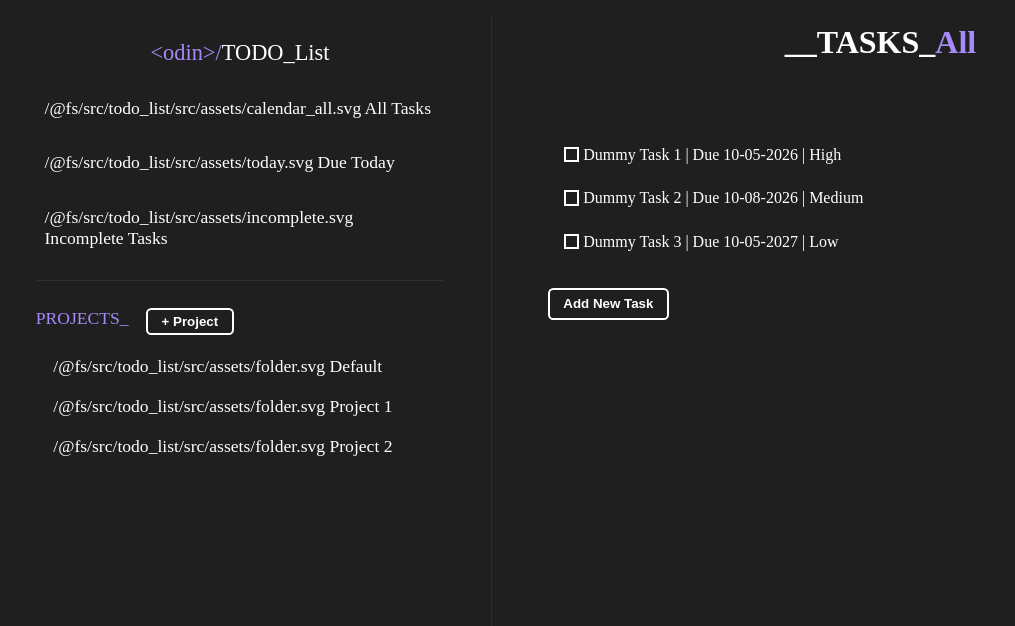
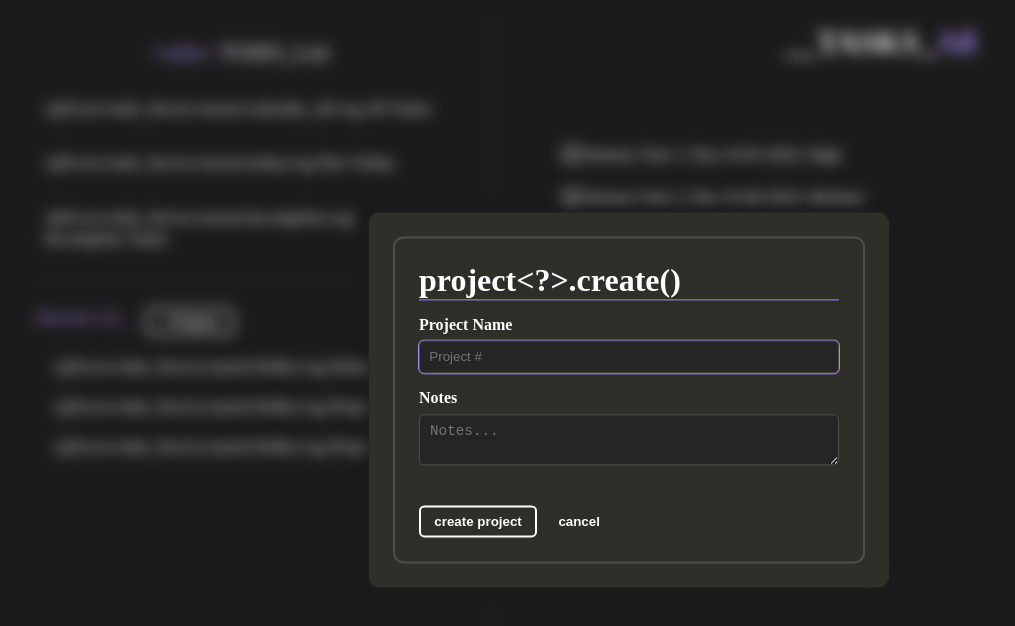
Before and after one commit to JWhales-AR/OdinTodoList, a website built with webpack: page src/todo_list/src/template.html in a window 1280 px wide. Both pictures are taken after a click on the button "+ Project". Shown: the top 626 px of the page, without its empty margins (11-1026 px from the left). Built offline with nearby package versions, Linux system fonts and the light colour scheme.

Commit message:
feat: add a project update dialog

```diff
--- a/src/todo_list/src/style.css
+++ b/src/todo_list/src/style.css
@@ -255,6 +255,7 @@ main {
     text-decoration: line-through;
 }
 
+.project-update-dialog,
 .task-update-dialog {
     padding: 1.5em;
     width: min(60%, 65ch);
@@ -270,10 +271,12 @@ main {
                 -2pt -2pt 10pt -2pt var(--color-bg-main);
 }
 
+.project-update-dialog::backdrop,
 .task-update-dialog::backdrop {
     backdrop-filter: blur(5pt);
 }
 
+.project-update-form,
 .task-update-form {
     display: flex;
     flex-direction: column;
@@ -283,20 +286,25 @@ main {
     padding: 1.5em;
 }
 
+.project-update-form > h1,
 .task-update-form > h1 {
     border-bottom: 1pt solid var(--color-fg-accent);
 }
 
+.project-update-field,
 .task-update-field {
     display: flex;
     flex-direction: column;
     gap: 0.4em;
 }
 
+.project-update-field > label,
 .task-update-field > label {
     font-weight: 800;
 }
 
+.project-update-field > input[type="text"],
+.project-update-field > textarea,
 .task-update-field > textarea,
 .task-update-field > input[type="date"],
 .task-update-field > input[type="text"] {
@@ -308,11 +316,14 @@ main {
     outline: none;
 }
 
+.project-update-field > input:focus,
+.project-update-field > textarea:focus,
 .task-update-field > textarea:focus,
 .task-update-field > input:focus {
     outline: 1pt solid var(--color-fg-accent);
 }
 
+.project-update-field > textarea,
 .task-update-field > textarea {
     font-size: 1.1em;
     resize: vertical;
@@ -328,6 +339,7 @@ main {
     gap: 0.4em;
 }
 
+.project-update-form .buttons-wrapper,
 .task-update-form .buttons-wrapper {
     margin-top: 1.5em;
     display: flex;
--- a/src/todo_list/src/ui/mainelement.js
+++ b/src/todo_list/src/ui/mainelement.js
@@ -1,7 +1,7 @@
 import deleteSvg from '../assets/delete.svg';
 import editSvg from '../assets/edit.svg';
 
-import makeTaskUpdateDialog from './dialog';
+import makeTaskUpdateDialog from './task-update-dialog';
 
 let taskListHeader = function () {
     let element = document.createElement("h1");
--- /dev/null
+++ b/src/todo_list/src/ui/project-update-dialog.js
@@ -0,0 +1,99 @@
+const body = document.querySelector("body");
+
+export default function makeProjectUpdateDialog(projectName, actionName) {
+    let element = document.createElement("dialog");
+    element.classList.add("project-update-dialog");
+
+    let updateForm = function (dialog) {
+        let nameField = function () {
+            let element = document.createElement("p");
+            element.classList.add("project-update-field");
+
+            let input = document.createElement("input");
+            input.name = "project_name";
+            input.type = "text";
+            input.id = "project-id";
+            input.placeholder = "Project #";
+
+            let label = document.createElement("label");
+            label.textContent = "Project Name";
+            label.htmlFor = input.id;
+
+            element.appendChild(label);
+            element.appendChild(input);
+
+            return element;
+        }();
+
+        let formHeader = function () {
+            let element = document.createElement("h1");
+            element.textContent = `project<${projectName}>.${actionName}()`;
+
+            return element;
+        }();
+
+        let element = document.createElement("form");
+        element.action = "#";
+        element.onsubmit = "return false;";
+        element.classList.add("project-update-form");
+
+        let descriptionField = function () {
+            let element = document.createElement("p");
+            element.classList.add("project-update-field");
+
+            let input = document.createElement("textarea");
+            input.placeholder = "Notes...";
+            input.name = "project_notes";
+            input.id = "project-notes";
+
+            let label = document.createElement("label");
+            label.textContent = "Notes";
+            label.htmlFor = "project-notes";
+
+            element.appendChild(label);
+            element.appendChild(input);
+
+            return element;
+        }();
+        let projectConfirmButton = function () {
+            let element = document.createElement("button");
+            element.type = "button";
+            element.id = "project-confirm-button";
+            element.classList.add("action-button");
+            element.textContent = `${actionName} project`;
+            element.addEventListener("click", () => {
+                dialog.close();
+            });
+
+            return element;
+        }();
+        let projectUpdateCancelButton = function () {
+            let element = document.createElement("button");
+            element.type = "button";
+            element.id = "project-cancel-button";
+            element.classList.add("borderless-action-button");
+            element.textContent = "cancel";
+            element.addEventListener("click", () => dialog.close());
+
+            return element;
+        }();
+
+        let buttonsWrapper = document.createElement("p");
+        buttonsWrapper.classList.add("buttons-wrapper");
+        buttonsWrapper.appendChild(projectConfirmButton);
+        buttonsWrapper.appendChild(projectUpdateCancelButton);
+
+        element.appendChild(formHeader);
+        element.appendChild(nameField);
+        element.appendChild(descriptionField);
+        element.appendChild(buttonsWrapper);
+
+        return element;
+    }(element);
+
+    element.appendChild(updateForm);
+
+    body.appendChild(element);
+
+    return element;
+};
--- a/src/todo_list/src/ui/sidebar.js
+++ b/src/todo_list/src/ui/sidebar.js
@@ -4,6 +4,8 @@ import incompleteSvg from '../assets/incomplete.svg';
 import folderSvg from '../assets/folder.svg';
 import deleteSvg from '../assets/delete.svg';
 import editSvg from '../assets/edit.svg';
+
+import makeProjectUpdateDialog from './project-update-dialog';
 
 
 function makeNewProjectItem(text, modifiable = true) {
@@ -85,6 +87,10 @@ let projectsView = function () {
             element.id = "add-project-button";
             element.classList.add("action-button");
             element.textContent = "+ Project";
+            element.addEventListener("click", () => {
+                let dialog = makeProjectUpdateDialog("?", "create");
+                dialog.showModal();
+            });
 
             return element;
         }();
--- a/src/todo_list/src/ui/dialog.js
+++ b/src/todo_list/src/ui/task-update-dialog.js
@@ -115,6 +115,7 @@ export default function makeTaskUpdateDialog(taskName, actionName) {
             element.id = "task-cancel-button";
             element.classList.add("borderless-action-button");
             element.textContent = "cancel";
+            element.addEventListener("click", () => dialog.close());
 
             return element;
         }();
```
